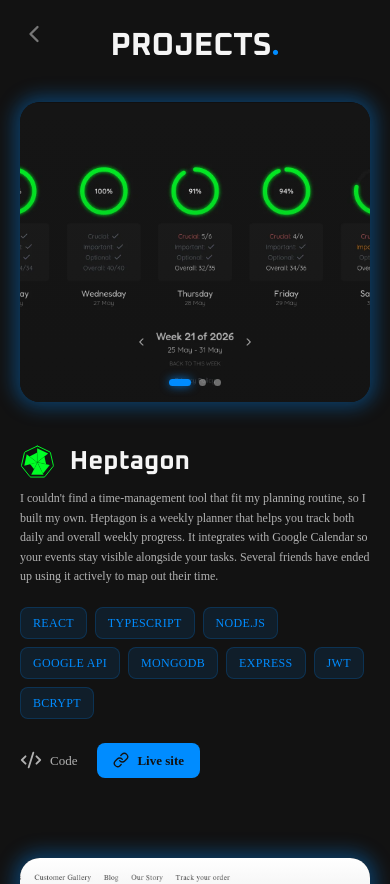
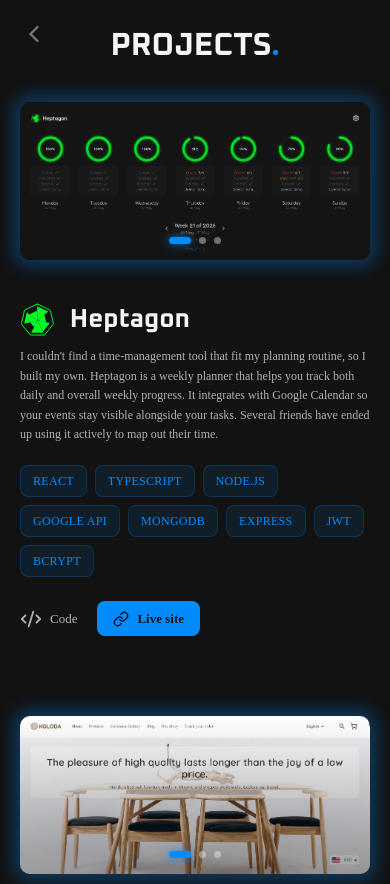
Before and after one commit to ZubalYana/Portfolio-2026, a React (Vite) app: page /projects in a window 390 px wide. Shown: the top 884 px of the page. Built offline with nearby package versions, Linux system fonts and the light colour scheme; a web font is replaced by a local one.

Commit message:
fix the project image ratio on mobile, fix extended project card images carousel on mobile

```diff
--- a/src/components/functionalElements/ExtendedProjectCard.tsx
+++ b/src/components/functionalElements/ExtendedProjectCard.tsx
@@ -31,7 +31,15 @@ export default function ExtendedProjectCard({
 }: ExtendedProjectCardProps) {
   const [currentImgIndex, setCurrentImgIndex] = useState(0);
   const [slideDirection, setSlideDirection] = useState(1);
+  const [imgAspect, setImgAspect] = useState(4 / 3);
   const reversed = index % 2 === 1;
+
+  const handleImgLoad = (e: React.SyntheticEvent<HTMLImageElement>) => {
+    const { naturalWidth, naturalHeight } = e.currentTarget;
+    if (naturalWidth && naturalHeight) {
+      setImgAspect(naturalWidth / naturalHeight);
+    }
+  };
 
   const nextImage = (e: React.MouseEvent) => {
     e.stopPropagation();
@@ -64,7 +72,10 @@ export default function ExtendedProjectCard({
         reversed ? "lg:flex-row-reverse" : "lg:flex-row"
       } items-center gap-10 lg:gap-8`}
     >
-      <div className="relative w-full lg:w-[55%] min-h-[300px] lg:max-h-[320px] rounded-[20px] overflow-hidden shadow-[0_0_18px_6px_rgba(0,140,255,0.35)] group/carousel shrink-0">
+      <div
+        className="relative w-full aspect-[var(--img-ar)] lg:aspect-auto lg:w-[55%] lg:min-h-[300px] lg:max-h-[320px] rounded-[10px] lg:rounded-[20px] overflow-hidden shadow-[0_0_18px_6px_rgba(0,140,255,0.35)] group/carousel shrink-0 transition-[aspect-ratio] duration-300"
+        style={{ "--img-ar": imgAspect } as React.CSSProperties}
+      >
         <AnimatePresence initial={false} custom={slideDirection}>
           <motion.div
             key={currentImgIndex}
@@ -82,7 +93,8 @@ export default function ExtendedProjectCard({
             <img
               src={project.imagesURLs[currentImgIndex]}
               alt={`${project.name} screenshot ${currentImgIndex + 1}`}
-              className="block w-full h-full object-cover"
+              onLoad={handleImgLoad}
+              className="block w-full h-full object-contain lg:object-cover"
             />
           </motion.div>
         </AnimatePresence>
--- a/src/components/screens/Footer.tsx
+++ b/src/components/screens/Footer.tsx
@@ -44,7 +44,6 @@ export default function Footer() {
     },
   ];
 
-  //to actually link once all the pages are ready, + header navigation, too
   const links = [
     {
       label: "About Me",
```
